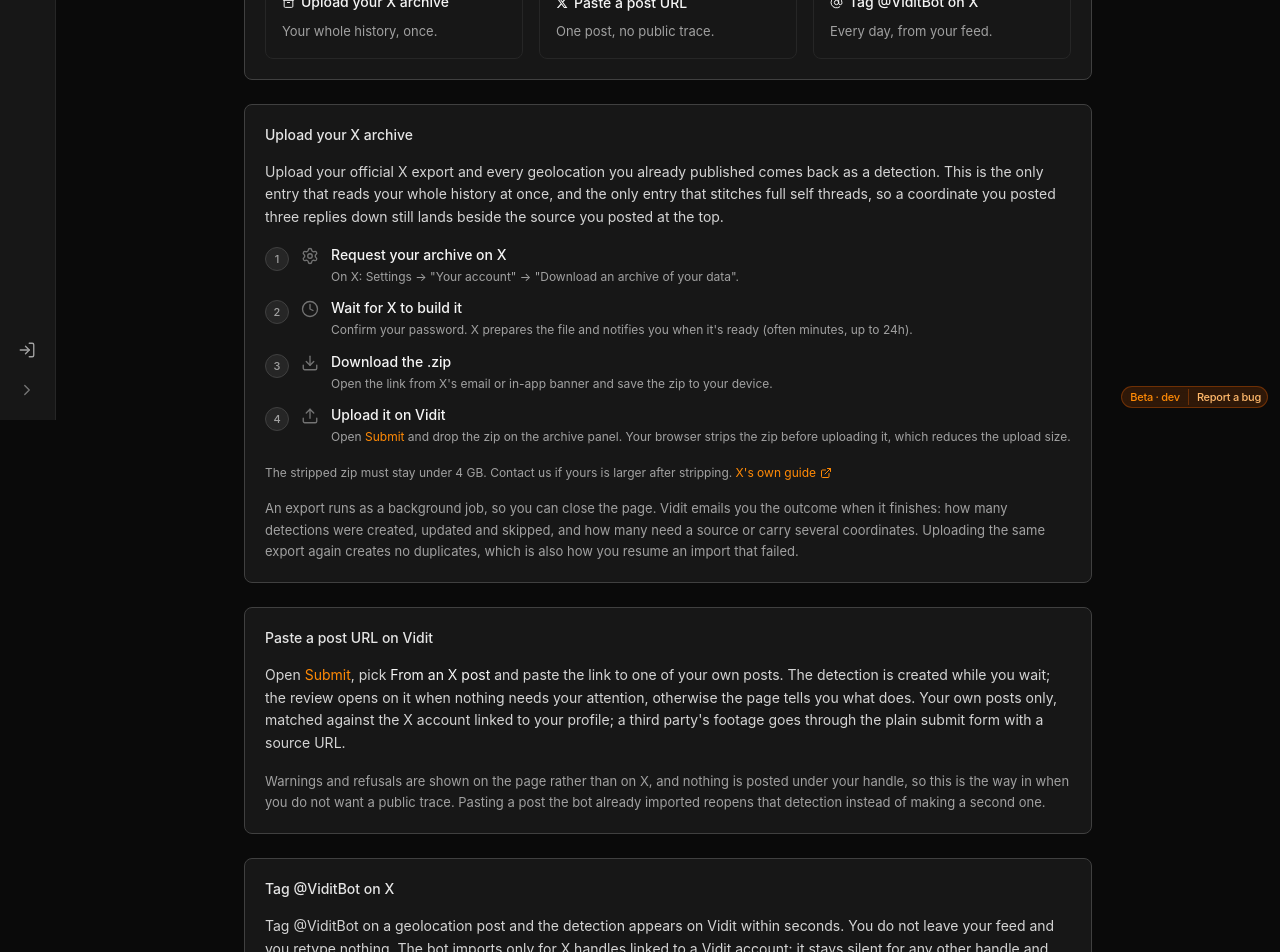
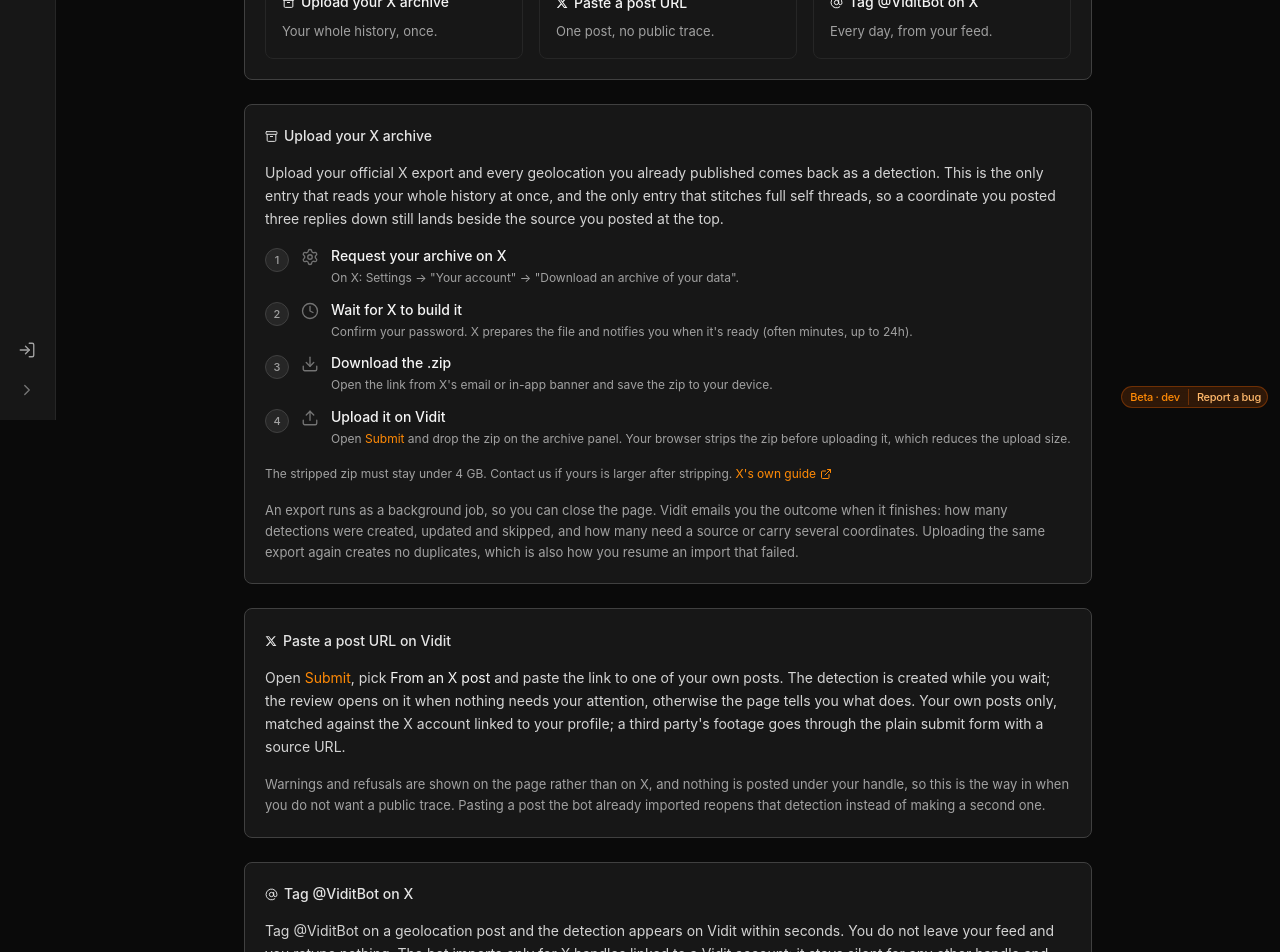
Before and after one commit to vidithq/vidit, a Next.js app in the folder frontend/: page /import in a window 1280 px wide. Shown: the part 380-1332 px from the top of the page. Built offline with nearby package versions, Linux system fonts and the light colour scheme; no server answers.

Commit message:
docs(frontend): each /import entry section opens on its glyph
Signed-off-by: vidit-admin <admin@vidit.app>

```diff
--- a/frontend/src/app/import/page.tsx
+++ b/frontend/src/app/import/page.tsx
@@ -94,22 +94,32 @@ const EXPORT_STEPS: NumberedStep[] = [
 // says when to use that entry, not what it does; the section says that. The
 // glyphs are the ones the Submit page's mode control uses for the same entries
 // (X glyph for a post, Archive for the export) and the landing's for the bot.
+const GLYPH = {
+  archive: <Archive size={13} strokeWidth={1.8} />,
+  paste: <XGlyph size={12} />,
+  bot: <AtSign size={13} strokeWidth={1.8} />,
+};
+
+// A section heading carrying its entry's glyph, so the chooser tile and the
+// section it scrolls to read as the same thing.
+const ENTRY_HEADING = `inline-flex items-center gap-1.5 ${SECTION}`;
+
 const ENTRIES = [
   {
     href: "#archive",
-    icon: <Archive size={13} strokeWidth={1.8} />,
+    icon: GLYPH.archive,
     title: "Upload your X archive",
     when: "Your whole history, once.",
   },
   {
     href: "#paste",
-    icon: <XGlyph size={12} />,
+    icon: GLYPH.paste,
     title: "Paste a post URL",
     when: "One post, no public trace.",
   },
   {
     href: "#bot",
-    icon: <AtSign size={13} strokeWidth={1.8} />,
+    icon: GLYPH.bot,
     title: "Tag @ViditBot on X",
     when: "Every day, from your feed.",
   },
@@ -157,7 +167,8 @@ export default function ImportGuidePage() {
       </Card>
 
       <Card as="section">
-        <h2 id="archive" className={SECTION}>
+        <h2 id="archive" className={ENTRY_HEADING}>
+          {GLYPH.archive}
           Upload your X archive
         </h2>
         <p className={BODY}>
@@ -191,7 +202,8 @@ export default function ImportGuidePage() {
       </Card>
 
       <Card as="section">
-        <h2 id="paste" className={SECTION}>
+        <h2 id="paste" className={ENTRY_HEADING}>
+          {GLYPH.paste}
           Paste a post URL on Vidit
         </h2>
         <p className={BODY}>
@@ -216,7 +228,8 @@ export default function ImportGuidePage() {
       </Card>
 
       <Card as="section">
-        <h2 id="bot" className={SECTION}>
+        <h2 id="bot" className={ENTRY_HEADING}>
+          {GLYPH.bot}
           Tag @ViditBot on X
         </h2>
         <p className={BODY}>
```
